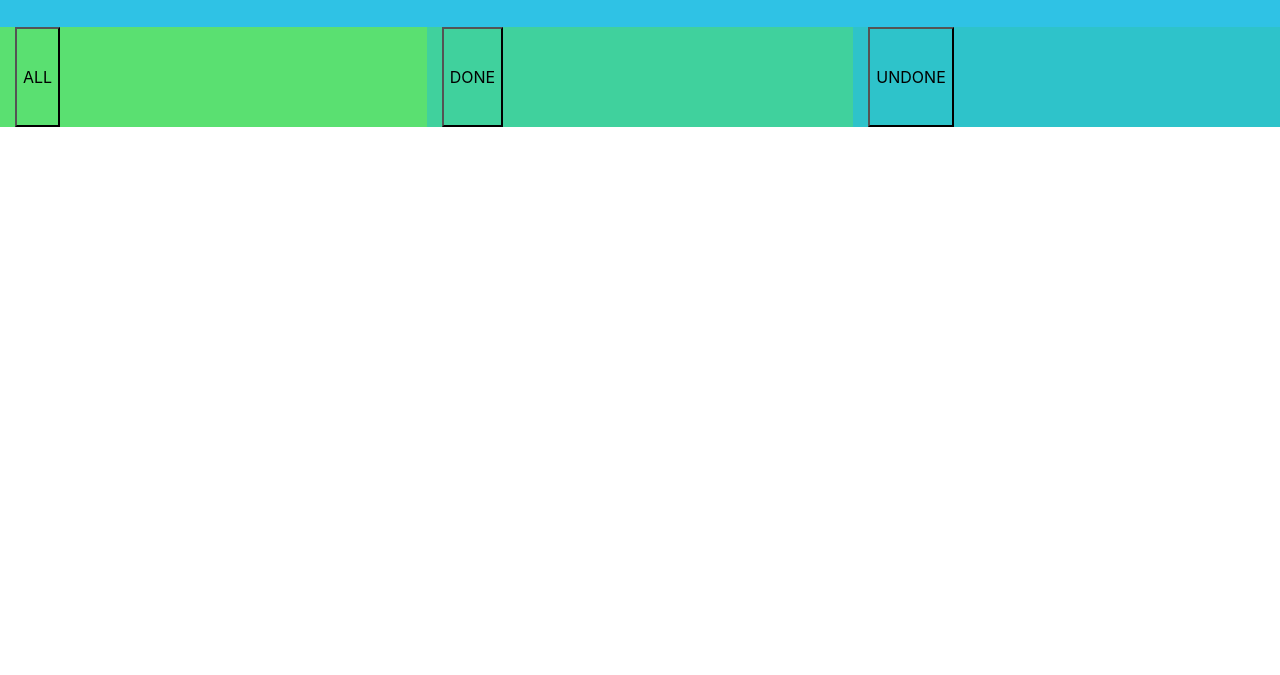
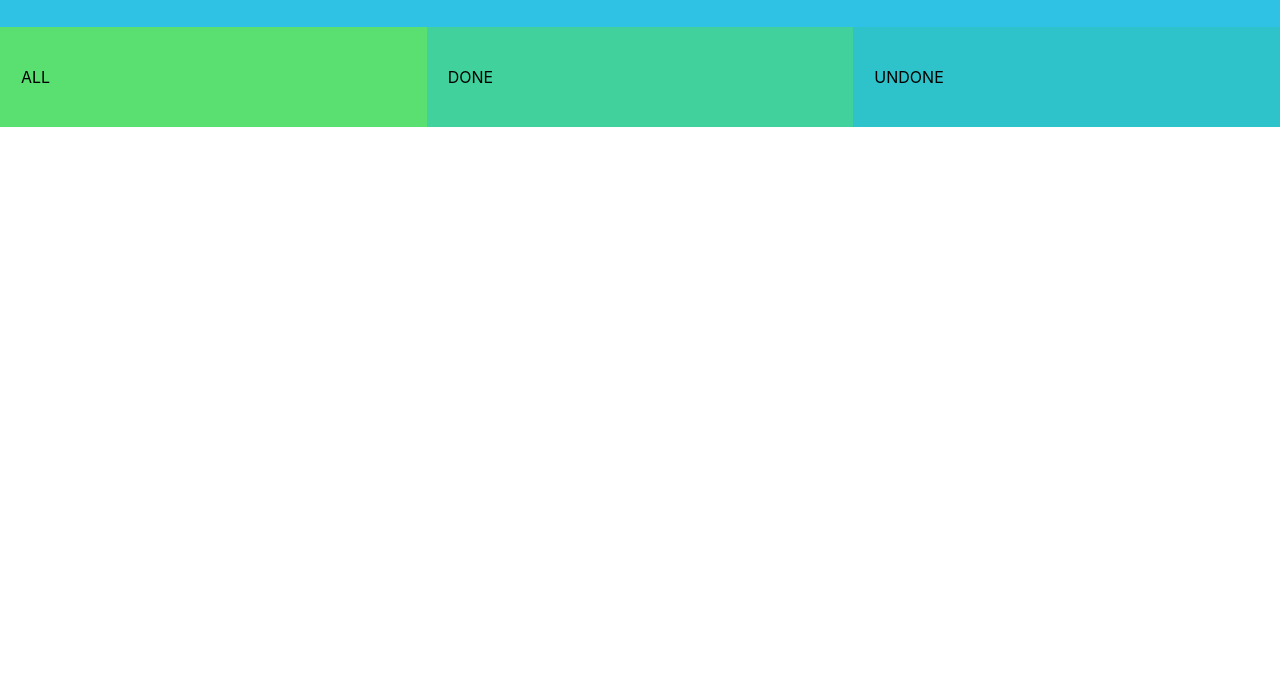
Before and after one commit to Phongwind/Todolist-wind, a plain HTML site: page index.html in a window 1280 px wide. Shown: the part 125-800 px from the top of the page. Drawn offline with nearby package versions, Linux system fonts and the light colour scheme.

Commit message:
fix comma

```diff
--- a/css/style.css
+++ b/css/style.css
@@ -146,8 +146,8 @@ body {
     width: auto;
 }
 
-/* button {
+button {
   border: none;
-  background: none;
-  color: white;
-} */
+
+  color: black;
+}
```
